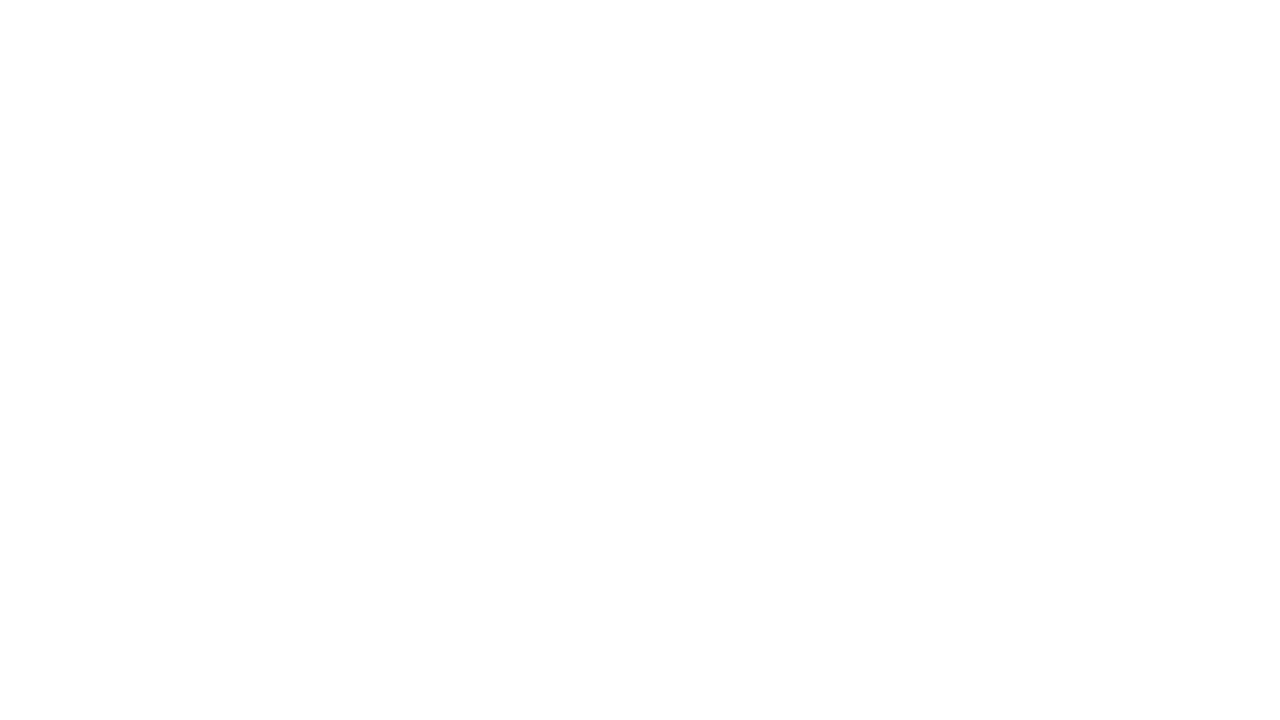
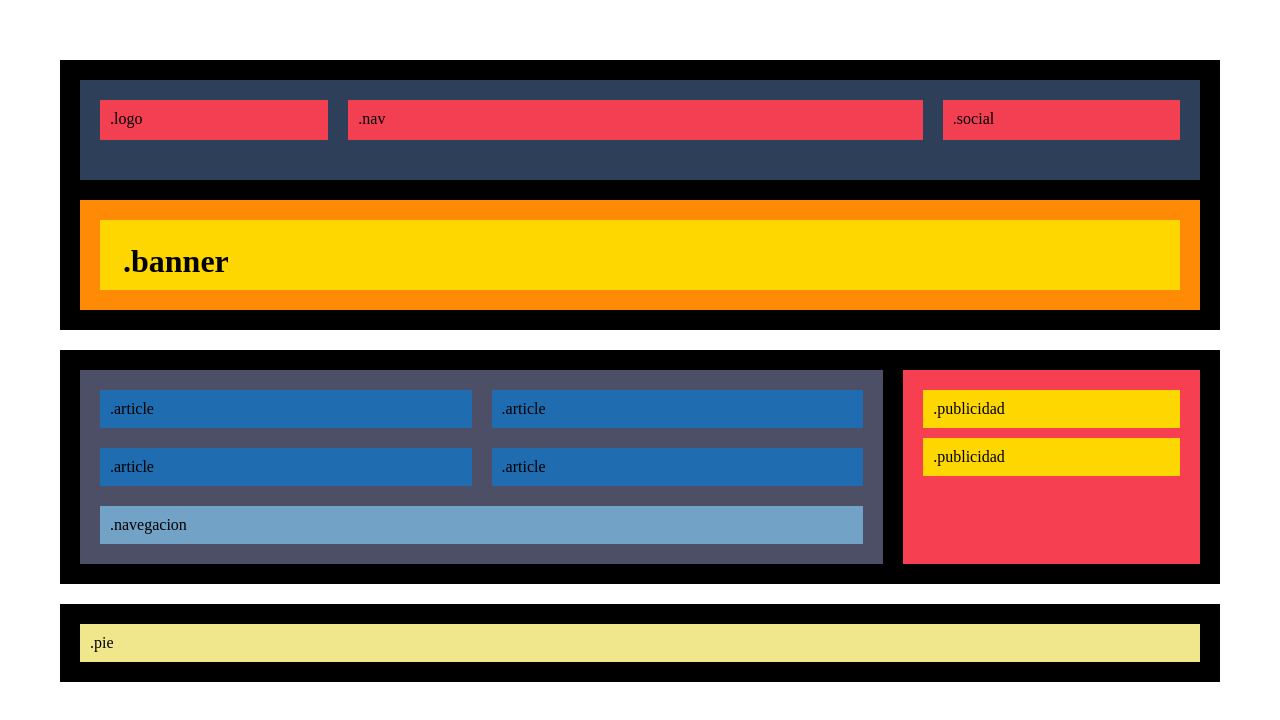
Before and after one commit to Miramar777/Sprint1-Exercici1, a plain HTML site: page index.html in a window 1280 px wide. Drawn offline with Linux system fonts and the light colour scheme.

Commit message:
Final commit

```diff
--- a/index.html
+++ b/index.html
@@ -2,12 +2,51 @@
 <html lang="en">
 <head>
     <meta charset="UTF-8">
-    <meta name="viewport" content="width=, initial-scale=1.0">
-    <title>Exercici 1 (Sprint 1)</title>
-
+    <meta name="viewport" content="width=device-width, initial-scale=1.0">
+    <title>Document</title>
+    <link rel="stylesheet" href="style.css">
 </head>
 <body>
+    <div class="flex-container">
+          <header class="header">
+              <div class="menu">
+                 <div class="logo">.logo</div>
+                 <div class="nav">.nav</div>
+                 <div class="social">.social</div>
+               </div>
+
+               <div class="main-banner">
+                 <div class="banner">
+                      <h1>.banner</h1>
+                  </div>
+               </div>
+            </header>
+
+            <section class="section">
+             <div class="articles">
+                <div class="article">.article</div>
+                <div class="article">.article</div>
+                <div class="article">.article</div>
+                <div class="article">.article</div>
+                <nav class="navegacion">.navegacion</div>
+
+              <aside class="aside">
+                <div class="publicidad">.publicidad</div>
+                <div class="publicidad">.publicidad</div>
+              </aside>
+
+            </section>
+
+            <footer class="footer">
+                <nav class="pie">.pie</nav>
+            </footer>
+
+    </div>
 
 
-</body>
+</div>
+
+
+
 </html>
+</html>
--- /dev/null
+++ b/style.css
@@ -0,0 +1,129 @@
+*{
+    margin:10px;
+    padding: 10px;
+    box-sizing: border-box;
+}
+.flex-container {
+    display: flex;
+    flex-flow: column nowrap;
+    min-width: fit-content ;
+    max-width: 1200px;
+    margin: auto;
+}
+.header {
+    background-color: #000;
+    display: flex;
+    flex-flow: column nowrap;
+}
+
+.menu {
+    background-color: #2d3f59;
+    display: flex;
+    flex-flow: row nowrap;
+    height: 100px;
+    align-items: 100%;
+}
+
+.logo {
+    background-color: rgb(242,63,82);
+    flex: 1 1 auto;
+    height: 40px;
+
+}
+
+.logo:hover
+{
+    background-color:rgb(255, 0, 225);
+    transform: scale(1.2);
+}
+.nav {
+    background-color: rgb(242,63,82);
+    flex: 3 1 auto;
+    height: 40px;
+}
+.social {
+    background-color: rgb(242,63,82);
+    flex: 1 1 auto;
+    height: 40px;
+}
+
+.main-banner {
+    background-color:#ff8a06;
+}
+.banner {
+   background-color:#fed700;
+   padding: 3px;
+   height: 70px;
+}
+.section {
+background-color: black;
+display: flex;
+}
+.articles {
+    background-color:#4d4f67 ;
+    flex:2 1 auto;
+    display: flex;
+    flex-flow: row wrap;
+}
+.article {
+    background-color: #1f6cb0;
+    flex: 1 1 40%;
+}
+.navegacion {
+    background-color: #72a2c6;
+    flex: 1 1 100%;
+}
+.aside {
+    background-color: #f63f51;
+    flex: 1 1 auto;
+}
+.publicidad {
+    background-color: #fed700;
+    display: flex;
+    align-items: 100%;
+}
+.footer {
+    background-color: black;
+    display: flex;
+    justify-content: center;
+
+
+}
+.pie {
+    background-color: #f0e78c;
+    width: 100%;
+}
+
+
+
+@media (max-width: 992px){
+    body {
+    background-color: #b1b0b4;
+}
+.menu{
+    display:flex;
+    flex-direction: column;
+    height: auto;
+}
+.section{
+    flex-direction: column;
+}
+.aside{
+    display: flex;
+    flex-direction: column;
+}
+.publicidad{
+    display:flex;
+    flex-direction: column;
+    height: auto;
+}
+
+}
+@media (max-width: 768px){
+    body {
+        background-color: #f5b766;
+    }
+    .articles{
+        flex-direction: column;
+    }
+}
```
